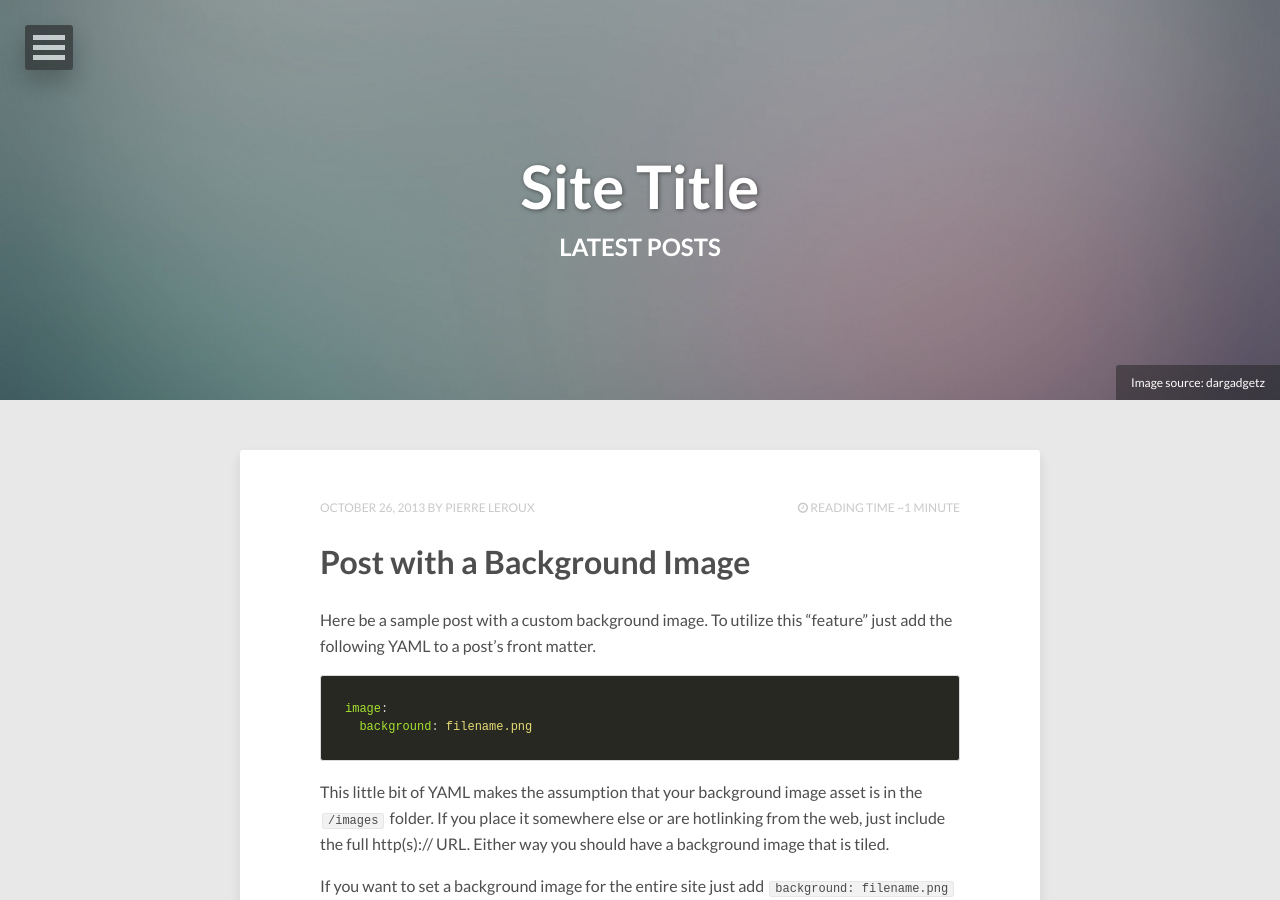
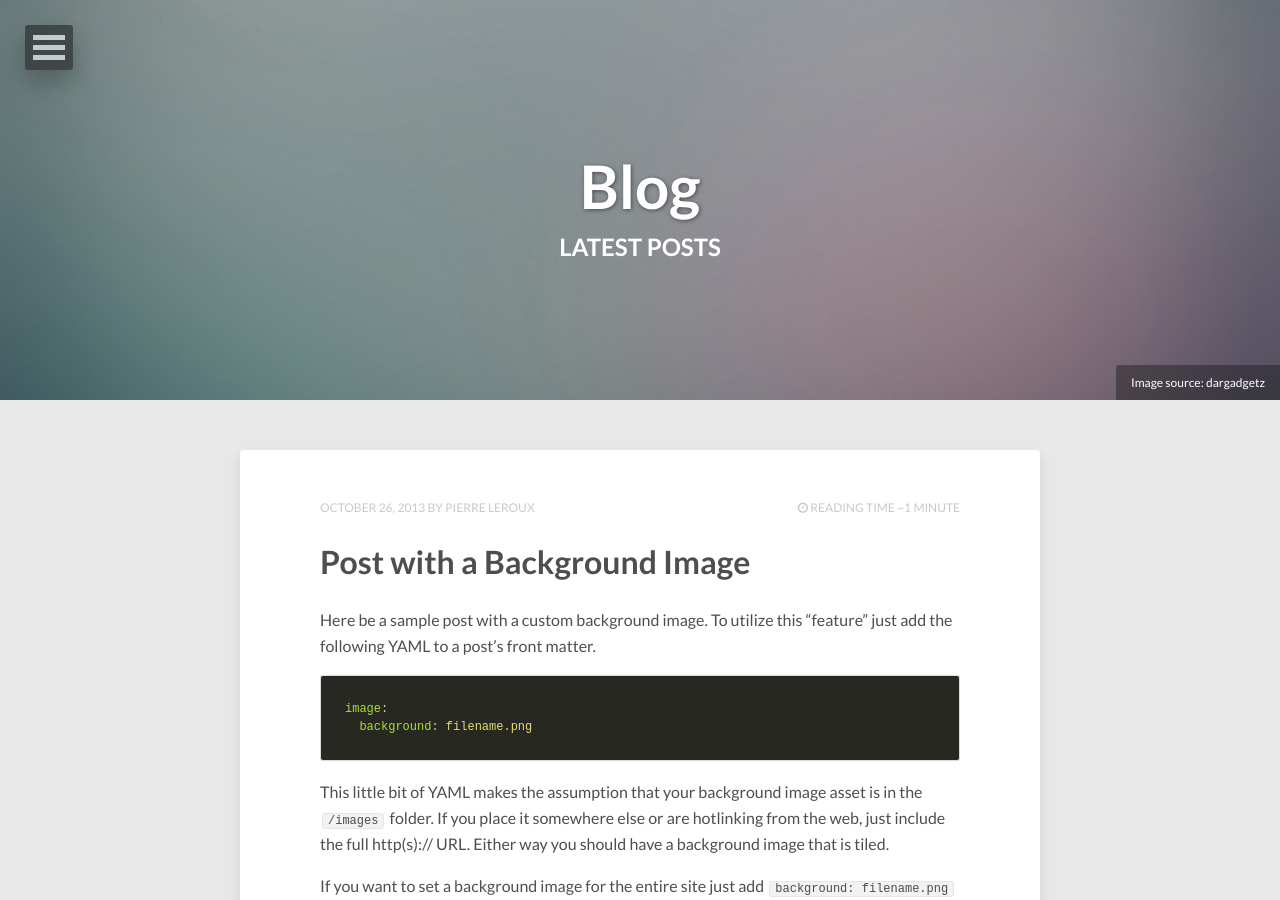
Before and after one commit to panaC/pana-old-pages, a Jekyll site: the page built from index.html, in a window 1280 px wide and 900 px high. Built offline with Jekyll 4.4.1, drawn with Linux system fonts in a browser that asks for light colours; nearby versions of some CDN libraries; the list of posts is cut into pages by our own code.

Commit message:
change _config

```diff
--- a/_config.yml
+++ b/_config.yml
@@ -1,5 +1,5 @@
-title:            Site Title
-description:      Describe your website here.
+title:            Blog
+description:      I try to keep a blog on my discovery
 disqus_shortname: panac
 reading_time:     true
 words_per_minute: 200
@@ -11,7 +11,7 @@
 owner:
   name:           Pierre Leroux
   avatar:         avatar.jpg
-  bio:            "Your bio goes here. It shouldn't be super long but a good sentence or two should suffice."
+  bio:            "Ici mon speech"
   email:          panacpp@gmail.com
   # Social networking links used in footer. Update and remove as you like.
   twitter: panacpp
```
